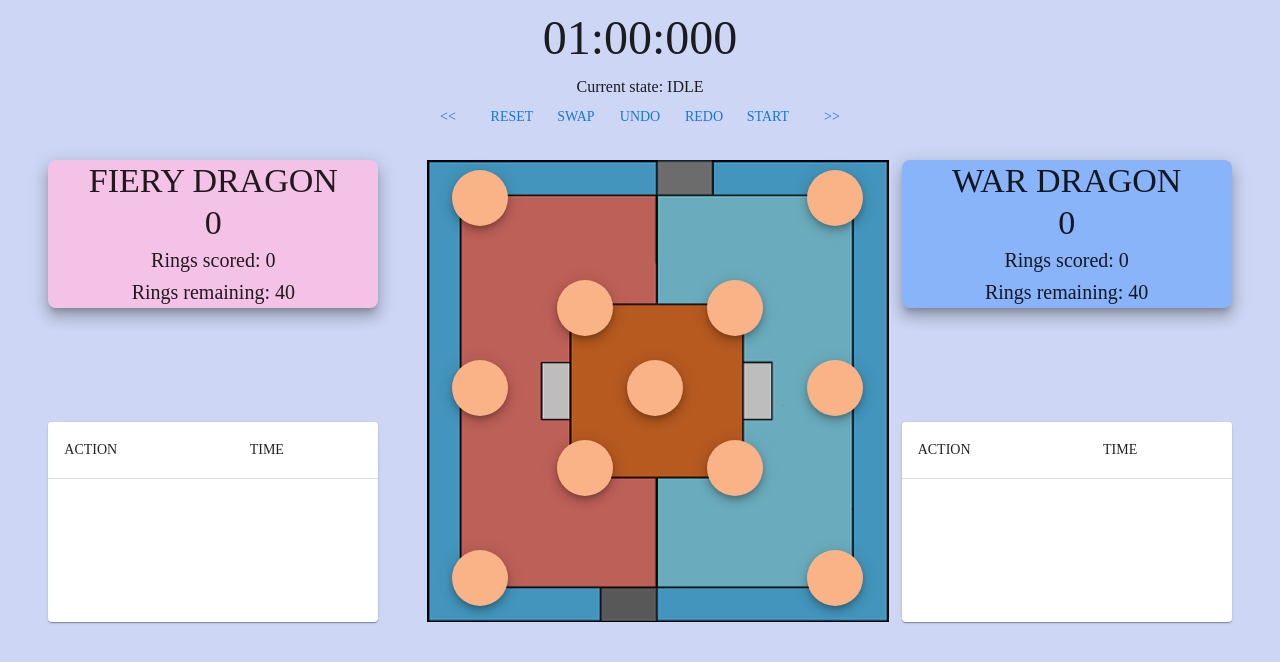
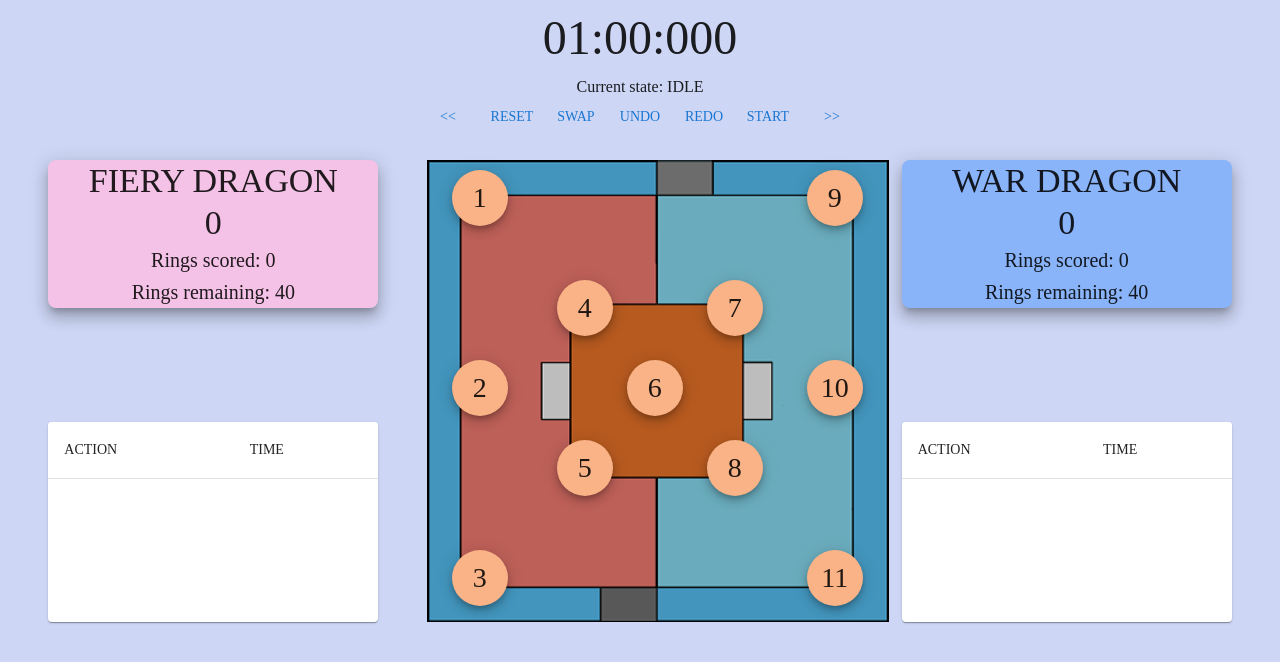
Before and after one commit to nc108x/2023-scoreboard, a React (Create React App) app: page / in a window 1280 px wide. Shown: the top 662 px of the page. Built offline with nearby package versions, Linux system fonts and the light colour scheme; a web font is replaced by a local one.

Commit message:
Display pole numbers (might change later)

```diff
--- a/src/components/Gamefield.js
+++ b/src/components/Gamefield.js
@@ -12,6 +12,7 @@ export default function Gamefield({ poles, scoreHandler }) {
     return (
       <Pole
         key={index}
+        index={index}
         x={pos_x[index]}
         y={pos_y[index]}
         rings={pole}
--- a/src/components/Pole.js
+++ b/src/components/Pole.js
@@ -5,6 +5,7 @@ import Zoom from "@mui/material/Zoom";
 export default function Pole({
   x,
   y,
+  index,
   rings,
   redScoreHandler,
   blueScoreHandler,
@@ -32,8 +33,11 @@ export default function Pole({
           position: "absolute",
           top: y,
           left: x,
+          fontSize: 28,
         }}
-      ></Fab>
+      >
+        {index + 1}
+      </Fab>
     </Tooltip>
   );
 }
```
